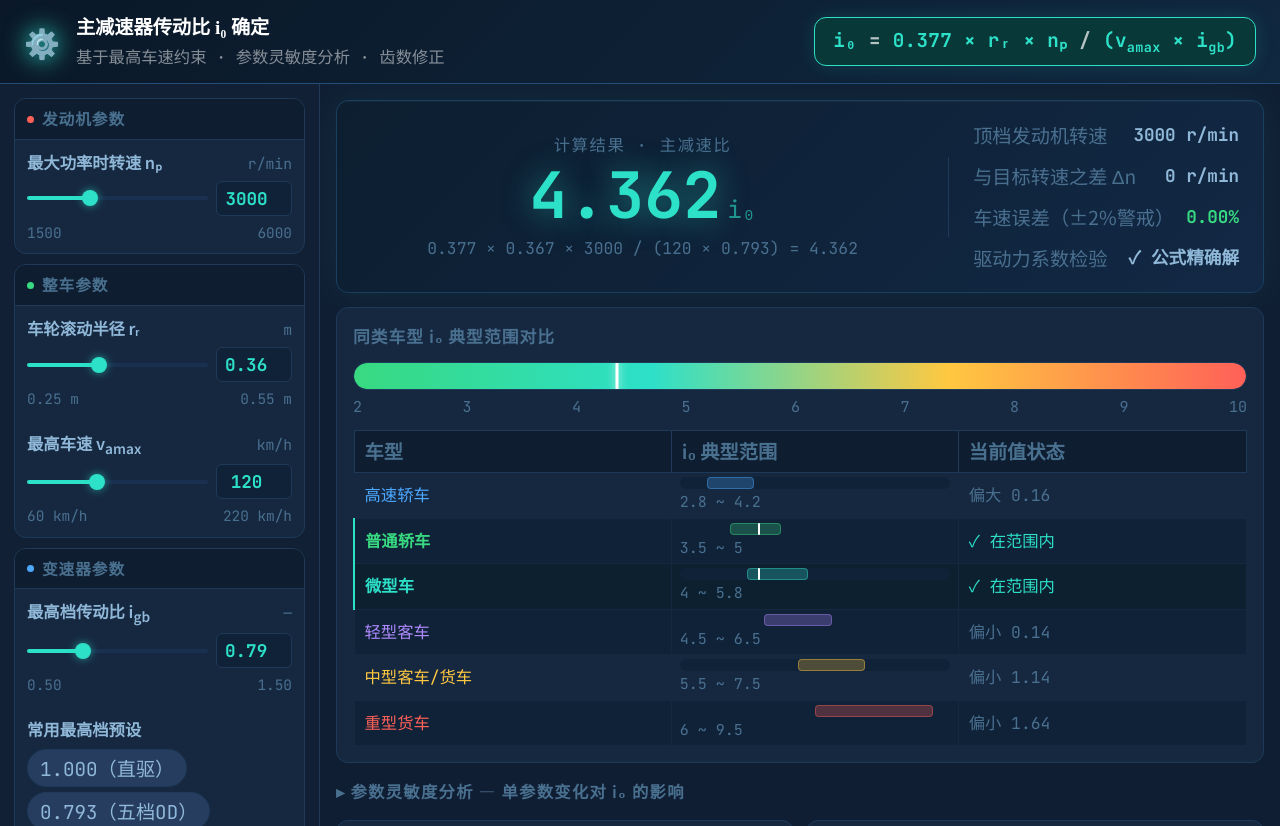
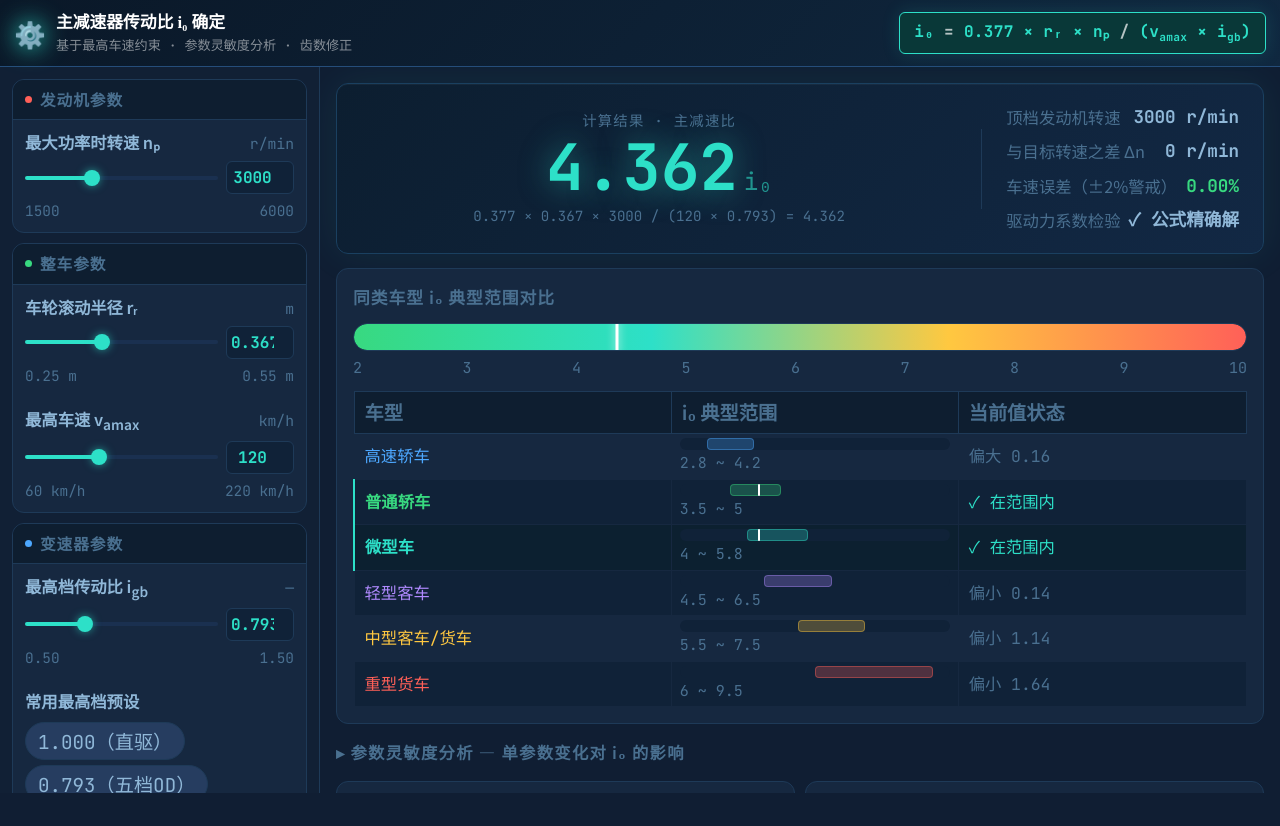
Before and after one commit to gxuqpp/i0_calculator_fixed, a plain HTML site: page index.html in a window 1280 px wide. After the commit the page ends 800 px from the top, so only its background shows below. Drawn offline with Linux system fonts and the light colour scheme.

Commit message:
Add files via upload

```diff
--- a/index.html
+++ b/index.html
@@ -18,7 +18,8 @@
   --r:6px;--r2:12px;
 }
 *{box-sizing:border-box;margin:0;padding:0}
-html,body{height:100%;font-family:var(--sans);background:var(--bg);color:var(--ink);font-size:16px;line-height:1.5}
+html,body{height:100%;font-family:var(--sans);background:var(--bg);color:var(--ink);font-size:16px;line-height:1.5;-webkit-text-size-adjust:100%}
+input[type="number"],.pnum{font-size:16px!important}/* prevent iOS zoom */
 
 /* scrollbar */
 ::-webkit-scrollbar{width:4px;height:4px}
@@ -29,43 +30,62 @@ html,body{height:100%;font-family:var(--sans);background:var(--bg);color:var(--i
 .hdr{
   background:linear-gradient(135deg,#0a1828,#102840);
   border-bottom:1px solid #254d7a;
-  padding:14px 24px;display:flex;align-items:center;gap:16px;
-  position:sticky;top:0;z-index:100;
+  padding:10px 14px;display:flex;align-items:center;gap:10px;
+  position:sticky;top:0;z-index:100;flex-wrap:wrap;
 }
-.hdr-icon{font-size:1.8rem;filter:drop-shadow(0 0 12px var(--teal))}
-.hdr h1{font-family:var(--serif);font-size:1.2rem;font-weight:700;color:#fff}
-.hdr-sub{font-size:1.02rem;color:rgba(255,255,255,.5);margin-top:2px;font-family:var(--mono)}
+.hdr-icon{font-size:1.6rem;filter:drop-shadow(0 0 12px var(--teal));flex-shrink:0}
+.hdr-text{flex:1;min-width:0}
+.hdr h1{font-family:var(--serif);font-size:1.05rem;font-weight:700;color:#fff;white-space:nowrap;overflow:hidden;text-overflow:ellipsis}
+.hdr-sub{font-size:.82rem;color:rgba(255,255,255,.5);margin-top:1px;font-family:var(--mono);white-space:nowrap;overflow:hidden;text-overflow:ellipsis}
 .formula-badge{
-  margin-left:auto;background:var(--teal-bg);border:1px solid var(--teal);
-  border-radius:var(--r2);padding:8px 18px;font-family:var(--mono);font-size:1.2rem;
-  color:var(--teal);font-weight:700;letter-spacing:.02em;white-space:nowrap;
-  box-shadow:0 0 18px rgba(45,224,200,.15);
+  width:100%;background:var(--teal-bg);border:1px solid var(--teal);
+  border-radius:var(--r);padding:6px 12px;font-family:var(--mono);font-size:.9rem;
+  color:var(--teal);font-weight:700;letter-spacing:.02em;
+  box-shadow:0 0 18px rgba(45,224,200,.15);text-align:center;
 }
 .formula-badge span{color:rgba(255,255,255,.7)}
 
 /* ─── LAYOUT ─── */
-.layout{display:grid;grid-template-columns:320px 1fr;height:calc(100vh - 58px);overflow:hidden}
-.left{background:#112035;border-right:1px solid var(--rule);overflow-y:auto;padding:14px}
-.right{overflow-y:auto;padding:16px;display:flex;flex-direction:column;gap:14px}
+.layout{display:flex;flex-direction:column;min-height:calc(100vh - 90px)}
+.left{background:#112035;border-bottom:1px solid var(--rule);padding:12px}
+.right{padding:12px;display:flex;flex-direction:column;gap:12px}
+
+@media(min-width:860px){
+  .hdr{flex-wrap:nowrap}
+  .hdr-text{flex:1}
+  .formula-badge{width:auto;margin-left:auto;font-size:1rem;padding:7px 14px}
+  .layout{flex-direction:row;height:calc(100vh - 74px);overflow:hidden}
+  .left{width:320px;flex-shrink:0;border-bottom:none;border-right:1px solid var(--rule);overflow-y:auto}
+  .right{flex:1;overflow-y:auto;gap:14px;padding:16px}
+}
 
 /* ─── RESULT BOX ─── */
 .result-hero{
   background:linear-gradient(135deg,#0c1e30,#122844);
   border:1px solid #1a4060;border-radius:var(--r2);
-  padding:20px 24px;display:flex;align-items:center;gap:24px;
+  padding:14px;display:flex;flex-direction:column;gap:14px;
   box-shadow:0 0 40px rgba(45,224,200,.08),inset 0 1px 0 rgba(255,255,255,.04);
 }
 .result-main{flex:1;text-align:center}
-.result-label{font-size:1.02rem;color:var(--ink3);font-family:var(--mono);letter-spacing:.1em;margin-bottom:6px}
-.result-val{font-family:var(--mono);font-size:4rem;font-weight:700;
+.result-label{font-size:.9rem;color:var(--ink3);font-family:var(--mono);letter-spacing:.08em;margin-bottom:4px}
+.result-val{font-family:var(--mono);font-size:3rem;font-weight:700;
   color:var(--teal);line-height:1;text-shadow:0 0 30px rgba(45,224,200,.5)}
-.result-unit{font-size:1.1rem;color:var(--ink3);margin-left:4px}
-.result-formula{font-family:var(--mono);font-size:1.02rem;color:var(--ink3);margin-top:8px}
-.result-divider{width:1px;height:80px;background:var(--rule);flex-shrink:0}
-.result-meta{display:flex;flex-direction:column;gap:12px;min-width:200px}
-.meta-row{display:flex;justify-content:space-between;align-items:center;gap:12px}
-.meta-k{font-size:1.2rem;color:var(--ink3)}
-.meta-v{font-family:var(--mono);font-size:1.1rem;font-weight:700;color:var(--ink2)}
+.result-unit{font-size:1rem;color:var(--ink3);margin-left:4px}
+.result-formula{font-family:var(--mono);font-size:.88rem;color:var(--ink3);margin-top:6px;word-break:break-all}
+.result-divider{width:100%;height:1px;background:var(--rule);flex-shrink:0}
+.result-meta{display:flex;flex-direction:column;gap:8px}
+.meta-row{display:flex;justify-content:space-between;align-items:center;gap:8px}
+.meta-k{font-size:.88rem;color:var(--ink3)}
+.meta-v{font-family:var(--mono);font-size:.95rem;font-weight:700;color:var(--ink2)}
+
+@media(min-width:600px){
+  .result-hero{flex-direction:row;align-items:center;padding:20px 24px;gap:24px}
+  .result-val{font-size:4rem}
+  .result-divider{width:1px;height:80px}
+  .result-meta{min-width:200px}
+  .meta-k{font-size:1.02rem}
+  .meta-v{font-size:1.1rem}
+}
 
 /* ─── GAUGE ─── */
 .gauge-wrap{background:var(--surf);border:1px solid var(--rule);border-radius:var(--r2);padding:16px}
@@ -106,14 +126,15 @@ html,body{height:100%;font-family:var(--sans);background:var(--bg);color:var(--i
   background:var(--teal);box-shadow:0 0 8px rgba(45,224,200,.6);cursor:pointer;transition:.1s}
 .pslider::-moz-range-thumb{width:16px;height:16px;border-radius:50%;border:none;
   background:var(--teal);box-shadow:0 0 8px rgba(45,224,200,.6);cursor:pointer}
-.pnum{width:76px;background:#102238;border:1px solid var(--rule);border-radius:var(--r);
-  padding:5px 8px;color:var(--teal);font-family:var(--mono);font-size:1.1rem;
-  font-weight:700;text-align:center;outline:none}
+.pnum{width:68px;background:#102238;border:1px solid var(--rule);border-radius:var(--r);
+  padding:5px 4px;color:var(--teal);font-family:var(--mono);font-size:1rem;
+  font-weight:700;text-align:center;outline:none;min-width:0}
 .pnum:focus{border-color:var(--teal)}
 .prange-hint{display:flex;justify-content:space-between;font-size:.90rem;color:var(--ink3);font-family:var(--mono)}
 
 /* ─── CHARTS GRID ─── */
-.charts-grid{display:grid;grid-template-columns:1fr 1fr;gap:12px}
+.charts-grid{display:grid;grid-template-columns:1fr;gap:10px}
+@media(min-width:540px){.charts-grid{grid-template-columns:1fr 1fr}}
 .chart-card{background:var(--surf);border:1px solid var(--rule);border-radius:var(--r2);padding:14px}
 .chart-title{font-size:1.02rem;font-weight:700;color:var(--ink3);letter-spacing:.06em;margin-bottom:10px;
   display:flex;align-items:center;gap:6px}
@@ -126,7 +147,11 @@ canvas.sc{width:100%;border-radius:4px}
   display:flex;align-items:center;gap:8px}
 .gear-title .badge{background:var(--teal-bg);color:var(--teal);border:1px solid var(--teal);
   padding:2px 8px;border-radius:4px;font-size:1.2rem;font-family:var(--mono)}
-.gear-grid{display:grid;grid-template-columns:1fr 1fr 1fr;gap:8px;margin-bottom:12px}
+.gear-grid{display:grid;grid-template-columns:1fr 1fr;gap:8px;margin-bottom:12px}
+@media(min-width:480px){
+  .gear-grid{grid-template-columns:1fr 1fr 1fr}
+  .gear-grid .gear-result{grid-column:auto}
+}
 .gear-input-box{background:#102238;border:1px solid var(--rule);border-radius:var(--r);padding:8px 10px}
 .gear-input-box label{font-size:.94rem;color:var(--ink3);display:block;margin-bottom:4px}
 .gear-input-box input{width:100%;background:none;border:none;outline:none;
@@ -150,7 +175,7 @@ user-select: none
 <!-- ═══ HEADER ═══ -->
 <div class="hdr">
   <div class="hdr-icon">⚙️</div>
-  <div>
+  <div class="hdr-text">
     <h1>主减速器传动比 i₀ 确定</h1>
     <div class="hdr-sub">基于最高车速约束 · 参数灵敏度分析 · 齿数修正</div>
   </div>
@@ -405,7 +430,7 @@ user-select: none
         <label>从动齿轮齿数 z₂</label>
         <input type="number" id="g_z2" value="41" min="20" max="120" oninput="calcGear()">
       </div>
-      <div class="gear-result">
+      <div class="gear-result" style="grid-column:1/-1">
         <div style="font-size:.90rem;color:var(--ink3);margin-bottom:4px" id="g_result_label">实际 i₀_gear</div>
         <div class="gear-result-val" id="g_result">—</div>
         <div class="gear-result-delta" id="g_delta">—</div>
@@ -427,9 +452,9 @@ user-select: none
           v<sub>amax</sub> = 0.377 × rᵣ × nₚ / (i<sub>gb</sub> × i₀_gear)
         </span>
       </div>
-      <div style="display:grid;grid-template-columns:1fr 1fr 1fr;gap:8px">
+      <div style="display:grid;grid-template-columns:1fr 1fr;gap:8px">
         <div style="background:#0e2035;border:1px solid #1a4060;border-radius:var(--r);
-          padding:12px;text-align:center;grid-column:1/2">
+          padding:12px;text-align:center;grid-column:1/-1">
           <div style="font-size:.90rem;color:var(--ink3);margin-bottom:6px;font-family:var(--mono)">
             实际最高车速
           </div>
@@ -441,22 +466,22 @@ user-select: none
         <div style="background:#0e2035;border:1px solid var(--rule);border-radius:var(--r);
           padding:12px;display:flex;flex-direction:column;gap:8px;justify-content:center">
           <div style="display:flex;justify-content:space-between;align-items:center">
-            <span style="font-size:.92rem;color:var(--ink3)">设计目标 v<sub>amax</sub></span>
-            <span style="font-family:var(--mono);font-size:1.1rem;color:var(--ink2)" id="rv_target">—</span>
+            <span style="font-size:.86rem;color:var(--ink3)">设计目标 v<sub>amax</sub></span>
+            <span style="font-family:var(--mono);font-size:1rem;color:var(--ink2)" id="rv_target">—</span>
           </div>
           <div style="display:flex;justify-content:space-between;align-items:center">
-            <span style="font-size:.92rem;color:var(--ink3)">差值 Δv</span>
-            <span style="font-family:var(--mono);font-size:1.1rem;font-weight:700" id="rv_dv">—</span>
+            <span style="font-size:.86rem;color:var(--ink3)">差值 Δv</span>
+            <span style="font-family:var(--mono);font-size:1rem;font-weight:700" id="rv_dv">—</span>
           </div>
           <div style="display:flex;justify-content:space-between;align-items:center">
-            <span style="font-size:.92rem;color:var(--ink3)">偏差率</span>
-            <span style="font-family:var(--mono);font-size:1.1rem;font-weight:700" id="rv_pct">—</span>
+            <span style="font-size:.86rem;color:var(--ink3)">偏差率</span>
+            <span style="font-family:var(--mono);font-size:1rem;font-weight:700" id="rv_pct">—</span>
           </div>
         </div>
         <div style="background:#0e2035;border:1px solid var(--rule);border-radius:var(--r);
           padding:10px;display:flex;flex-direction:column;gap:6px;justify-content:center">
-          <div style="font-size:.90rem;color:var(--ink3);margin-bottom:2px">推导过程</div>
-          <div style="font-family:var(--mono);font-size:.94rem;color:var(--ink3);line-height:1.9"
+          <div style="font-size:.86rem;color:var(--ink3);margin-bottom:2px">推导过程</div>
+          <div style="font-family:var(--mono);font-size:.84rem;color:var(--ink3);line-height:1.7;word-break:break-all"
             id="rv_steps">—</div>
         </div>
       </div>
```
